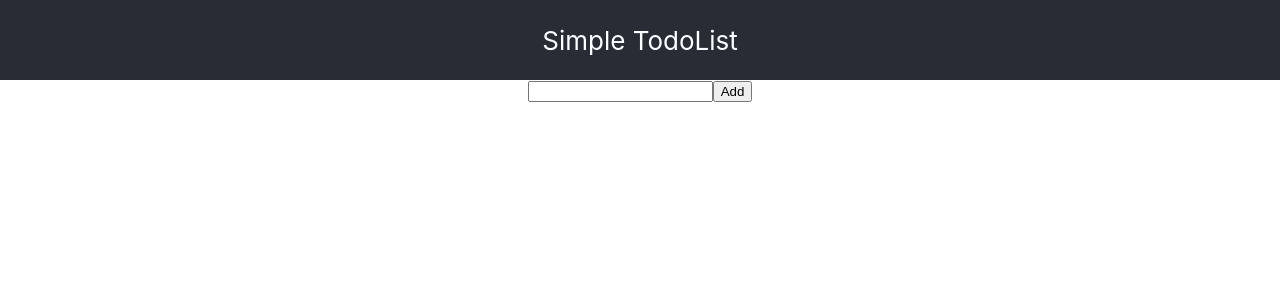
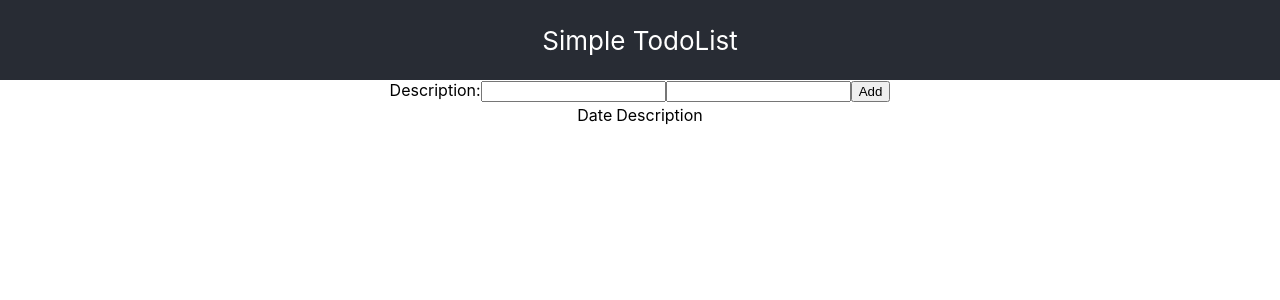
Before and after one commit to Shailendra9k/to-do-starter, a React (Create React App) app: page / in a window 1280 px wide. Shown: the top 300 px of the page. Built offline with nearby package versions, Linux system fonts and the light colour scheme.

Commit message:
exercise-7 modified

```diff
--- a/src/component/TodoList.js
+++ b/src/component/TodoList.js
@@ -1,33 +1,56 @@
 import React, { useState } from "react";
 
 function TodoList() {
-  const [desc, setDesc] = useState("");
+  const [desc, setDesc] = useState({
+    description: "",
+    date: ""
+  });
   const [todos, setTodos] = useState([]);
 
   const inputChanged = event => {
-    setDesc(event.target.value);
+    setDesc({ ...desc, [event.target.name]: event.target.value });
   };
 
   const addTodo = event => {
     event.preventDefault();
     setTodos([...todos, desc]);
+    setDesc([""]);
   };
 
-  const todosList = todos.map((todo, id) => (
-    <tr key={id}>
-      <td>{todo}</td>
+  const todosList = todos.map((todo, index) => (
+    <tr key={index}>
+      <td>{todo.date}</td>
+      <td>{todo.description}</td>
     </tr>
   ));
 
   return (
     <div>
       <form onSubmit={addTodo}>
-        <input type="text" onChange={inputChanged} value={desc} />
+        <label>Description:</label>
+        <input
+          type="text"
+          name="desc"
+          onChange={inputChanged}
+          value={desc.description}
+        />
+        <input
+          type="text"
+          name="date"
+          onChange={inputChanged}
+          value={desc.date}
+        />
         <input type="submit" value="Add" />
       </form>
 
       <table>
-        <tbody>{todosList}</tbody>
+        <tbody>
+          <tr>
+            <td>Date</td>
+            <td>Description</td>
+          </tr>
+          {todosList}
+        </tbody>
       </table>
     </div>
   );
```
